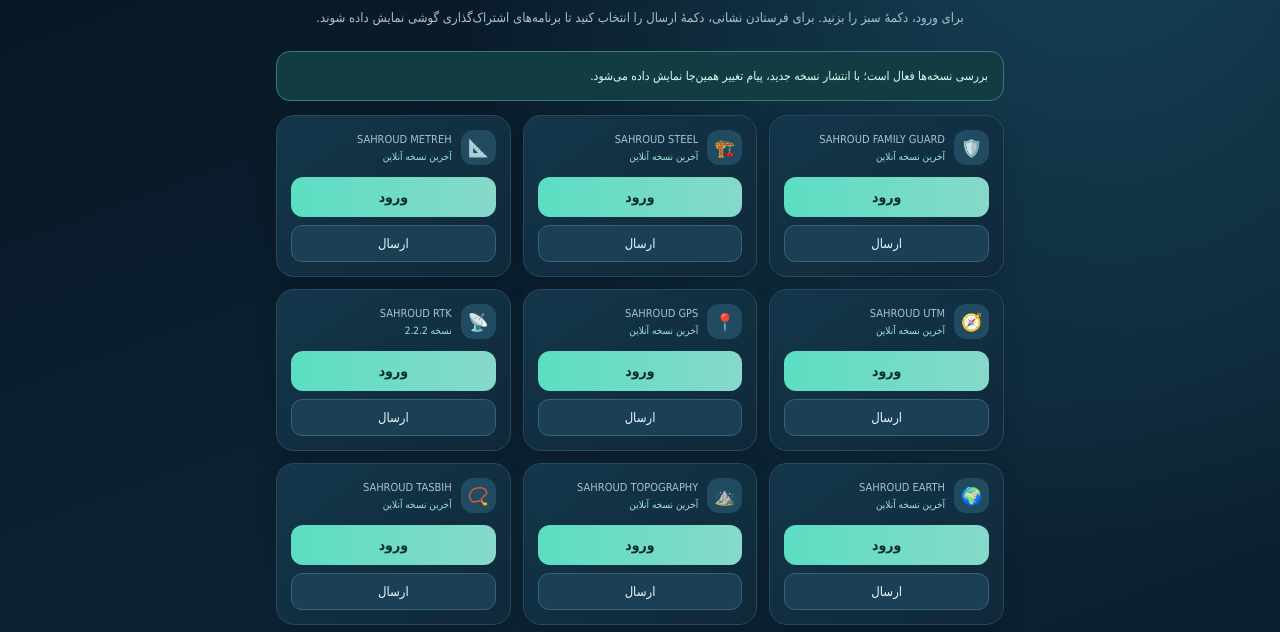
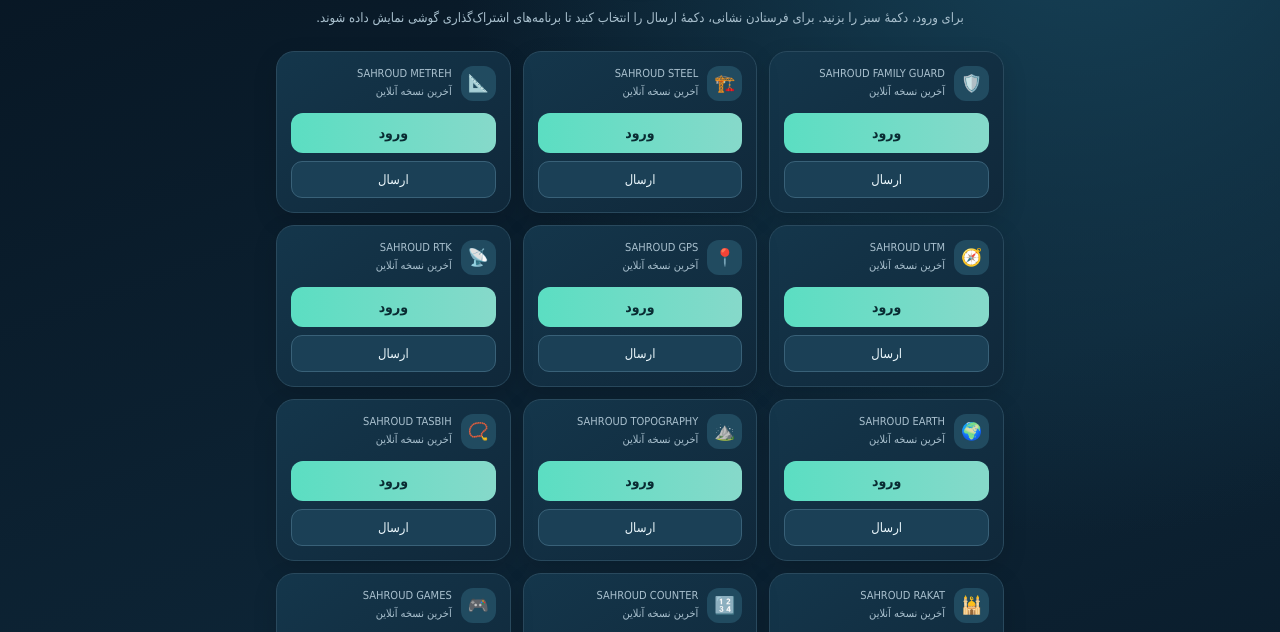
Before and after one commit to sahroud/danky, a website: page platform/admin/index.html in a window 1280 px wide. Shown: the part 153-785 px from the top of the page. Drawn offline with Linux system fonts and the light colour scheme.

Commit message:
Launch selected apps directly and remove portal stored update state

```diff
--- a/platform/admin/index.html
+++ b/platform/admin/index.html
@@ -25,7 +25,6 @@ footer{text-align:center;color:#88a7b8;font-size:11px;line-height:1.9;padding:22
 #toast.show{opacity:1;transform:translate(-50%,0)}
 @media(max-width:380px){main{padding-inline:12px}.grid{gap:9px}.item{padding:11px}.open{padding:11px}}
 @media(min-width:620px){.grid{grid-template-columns:repeat(3,minmax(0,1fr))}}
- #updates{display:none;margin:0 0 14px;padding:13px 15px;border:1px solid #397b78;border-radius:14px;background:#103c42;color:#d9fff5;font-size:12px;line-height:1.9}#updates.show{display:block}.release{display:block;color:#9ce6d8;font-size:10px;margin-top:5px}
 </style>
 </head>
 <body>
@@ -35,7 +34,6 @@ footer{text-align:center;color:#88a7b8;font-size:11px;line-height:1.9;padding:22
 <h1>درگاه یکپارچه</h1>
 <p>برای ورود، دکمهٔ سبز را بزنید. برای فرستادن نشانی، دکمهٔ ارسال را انتخاب کنید تا برنامه‌های اشتراک‌گذاری گوشی نمایش داده شوند.</p>
 </header>
-<aside id="updates" role="status" aria-live="polite"></aside>
 <section class="grid" id="apps" aria-label="دسترسی‌ها"></section>
 <footer>برای بهترین تجربه، این صفحه را در مرورگر گوشی باز کنید.<br>در صورت پشتیبانی گوشی، از منوی مرورگر گزینهٔ «افزودن به صفحهٔ اصلی» را بزنید.</footer>
 </main>
@@ -59,64 +57,31 @@ const entries = [
 ];
 const root=document.getElementById("apps");
 const toast=document.getElementById("toast");
-const updatesPanel=document.getElementById("updates");
-const knownVersionsKey="sahroud_portal_seen_versions_v1";
 let toastTimer;
 function notify(message){toast.textContent=message;toast.classList.add("show");clearTimeout(toastTimer);toastTimer=setTimeout(()=>toast.classList.remove("show"),2400)}
+function latestUrl(entry){const target=new URL(entry.url);target.searchParams.set("sahroud_refresh",Date.now().toString());return target.href;}
 entries.forEach((entry,index)=>{
  const card=document.createElement("article");card.className="item";card.dataset.appId=entry.id;
  const top=document.createElement("div");top.className="top";
  const symbol=document.createElement("div");symbol.className="symbol";symbol.setAttribute("aria-hidden","true");symbol.textContent=entry.icon;
  const titleBox=document.createElement("div");titleBox.style.minWidth="0";
  const hint=document.createElement("div");hint.className="hint";hint.textContent=entry.name;
- const release=document.createElement("small");release.className="release";release.textContent="آخرین نسخه آنلاین";titleBox.append(hint,release);
+ const release=document.createElement("small");release.className="hint";release.textContent="آخرین نسخه آنلاین";titleBox.append(hint,release);
  top.append(symbol,titleBox);
- const open=document.createElement("button");open.className="open";open.textContent="ورود";open.type="button";open.addEventListener("click",()=>{const launch=new URL("launch.html",location.href);launch.searchParams.set("url",entry.url);launch.searchParams.set("id",entry.id);location.href=launch.href;});
+ const open=document.createElement("button");open.className="open";open.textContent="ورود";open.type="button";open.addEventListener("click",()=>{location.assign(latestUrl(entry));});
  const share=document.createElement("button");share.className="share";share.textContent="ارسال";share.type="button";
  share.addEventListener("click",async()=>{
    try{
-     if(navigator.share){await navigator.share({url:entry.url});}
-     else if(navigator.clipboard && window.isSecureContext){await navigator.clipboard.writeText(entry.url);notify("نشانی کپی شد؛ در برنامهٔ موردنظر جای‌گذاری کنید.");}
-     else {const field=document.createElement("textarea");field.value=entry.url;field.style.position="fixed";field.style.opacity="0";document.body.appendChild(field);field.select();const ok=document.execCommand("copy");field.remove();notify(ok?"نشانی کپی شد.":"کپی خودکار ممکن نیست؛ نشانی را از نوار مرورگر بردارید.");}
+     const link=latestUrl(entry);
+     if(navigator.share){await navigator.share({title:entry.name,url:link});}
+     else if(navigator.clipboard && window.isSecureContext){await navigator.clipboard.writeText(link);notify("نشانی کپی شد؛ در برنامهٔ موردنظر جای‌گذاری کنید.");}
+     else {const field=document.createElement("textarea");field.value=link;field.style.position="fixed";field.style.opacity="0";document.body.appendChild(field);field.select();const ok=document.execCommand("copy");field.remove();notify(ok?"نشانی کپی شد.":"کپی خودکار ممکن نیست؛ نشانی را از نوار مرورگر بردارید.");}
    }catch(error){if(error && error.name!=="AbortError")notify("اشتراک‌گذاری انجام نشد؛ دوباره تلاش کنید.");}
  });
  card.append(top,open,share);root.appendChild(card);
 });
 
-async function refreshAppUpdates(){
- try{
-  const response=await fetch(new URL("updates.json?check="+Date.now(),location.href),{cache:"no-store",headers:{"Accept":"application/json"}});
-  if(!response.ok)throw new Error("updates unavailable");
-  const manifest=await response.json();
-  const versions=manifest.apps||{};
-  let seen={};try{seen=JSON.parse(localStorage.getItem(knownVersionsKey)||"{}")||{};}catch{}
-  const changes=[];
-  entries.forEach(entry=>{
-   const release=versions[entry.id];
-   const label=release&&release.version?("نسخه "+release.version):"آخرین نسخه آنلاین";
-   const card=root.querySelector('[data-app-id="'+entry.id+'"]');
-   if(card){const tag=card.querySelector(".release");if(tag)tag.textContent=label;}
-   if(release&&release.version){
-    if(seen[entry.id] && seen[entry.id]!==release.version) changes.push({entry,release});
-    seen[entry.id]=release.version;
-   }
-  });
-  try{localStorage.setItem(knownVersionsKey,JSON.stringify(seen));}catch{}
-  if(changes.length){
-   const c=changes[changes.length-1];
-   updatesPanel.textContent="به‌روزرسانی جدید: "+c.entry.name+" — نسخه "+c.release.version+"؛ "+(c.release.notes||"نسخه جدید منتشر شد.");
-   updatesPanel.classList.add("show");
-  }else if(!sessionStorage.getItem("sahroud_updates_intro")){
-   updatesPanel.textContent="بررسی نسخه‌ها فعال است؛ با انتشار نسخه جدید، پیام تغییر همین‌جا نمایش داده می‌شود.";
-   updatesPanel.classList.add("show");sessionStorage.setItem("sahroud_updates_intro","1");
-  }
- }catch(error){
-  updatesPanel.textContent="بررسی پیام‌های تغییر موقتاً در دسترس نیست؛ ورود به نرم‌افزارها همچنان برقرار است.";
-  updatesPanel.classList.add("show");
- }
-}
-refreshAppUpdates();
-setInterval(refreshAppUpdates,120000);
+
 </script>
 </body>
 </html>
```
